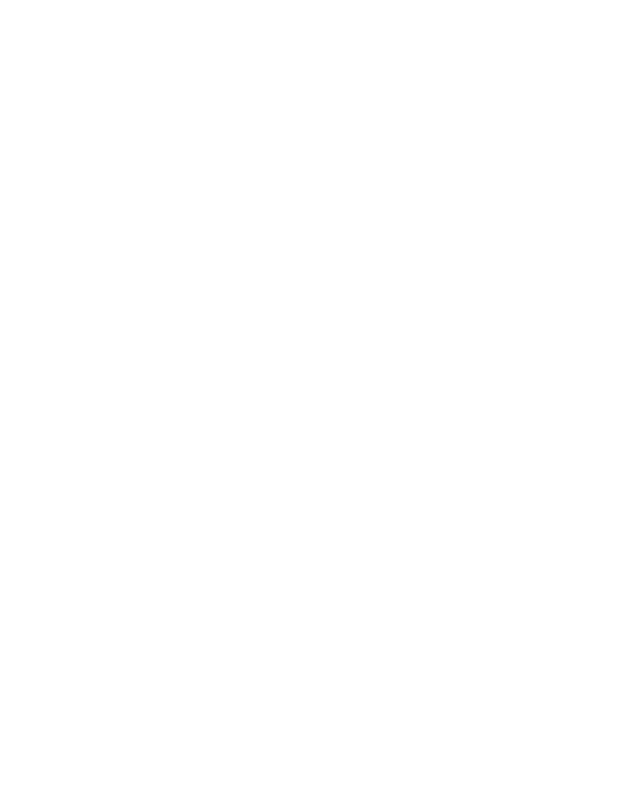
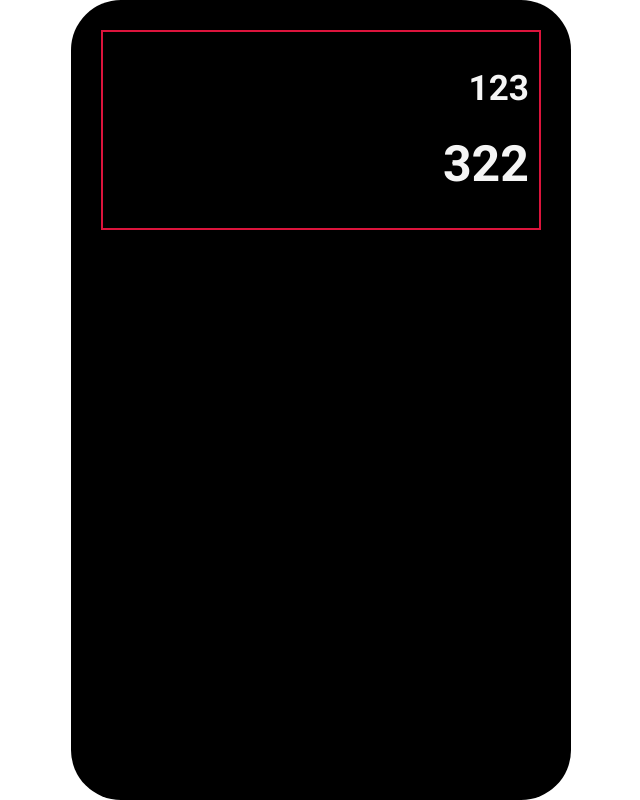
Before and after one commit to gurhanalan/JS-Project-Calculator, a plain HTML site: page index.html in a window 1280 px wide. Shown: the whole page, without its empty margins (319-959 px from the left). Drawn offline with Linux system fonts and the light colour scheme.

Commit message:
Add screen

```diff
--- a/index.html
+++ b/index.html
@@ -7,6 +7,13 @@
         <title>Calculator</title>
     </head>
     <body>
+        <div class="calculator">
+            <div class="screen-box">
+                <h3 class="screen-previous">123</h3>
+                <h3 class="screen-current">322</h3>
+            </div>
+        </div>
+
         <script src="script.js"></script>
     </body>
 </html>
--- a/style.css
+++ b/style.css
@@ -1,11 +1,18 @@
-@import url('https://fonts.googleapis.com/css2?family=Roboto:wght@400;700&display=swap');
+@import url("https://fonts.googleapis.com/css2?family=Roboto:wght@400;700&display=swap");
 
-* {
+*,
+*::after,
+*::before {
     box-sizing: border-box;
+    padding: 0;
+    margin: 0;
 }
 
+html {
+    font-size: 62.5%;
+}
 body {
-  font-family: 'Roboto', sans-serif;
+    font-family: "Roboto", sans-serif;
     display: flex;
     flex-direction: column;
     align-items: center;
@@ -14,3 +21,27 @@ body {
     overflow: hidden;
     margin: 0;
 }
+
+.calculator {
+    background-color: black;
+    height: 80rem;
+    width: 50rem;
+    border-radius: 5rem;
+    padding: 3rem;
+}
+
+.screen-box {
+    border: 2px solid crimson;
+    height: 20rem;
+    color: whitesmoke;
+    text-align: right;
+    padding: 1rem;
+    font-size: 3rem;
+    display: flex;
+    flex-direction: column;
+    justify-content: space-evenly;
+}
+
+.screen-current {
+    font-size: 5rem;
+}
```
Lines whose indentation alone changed are shown as unchanged.
